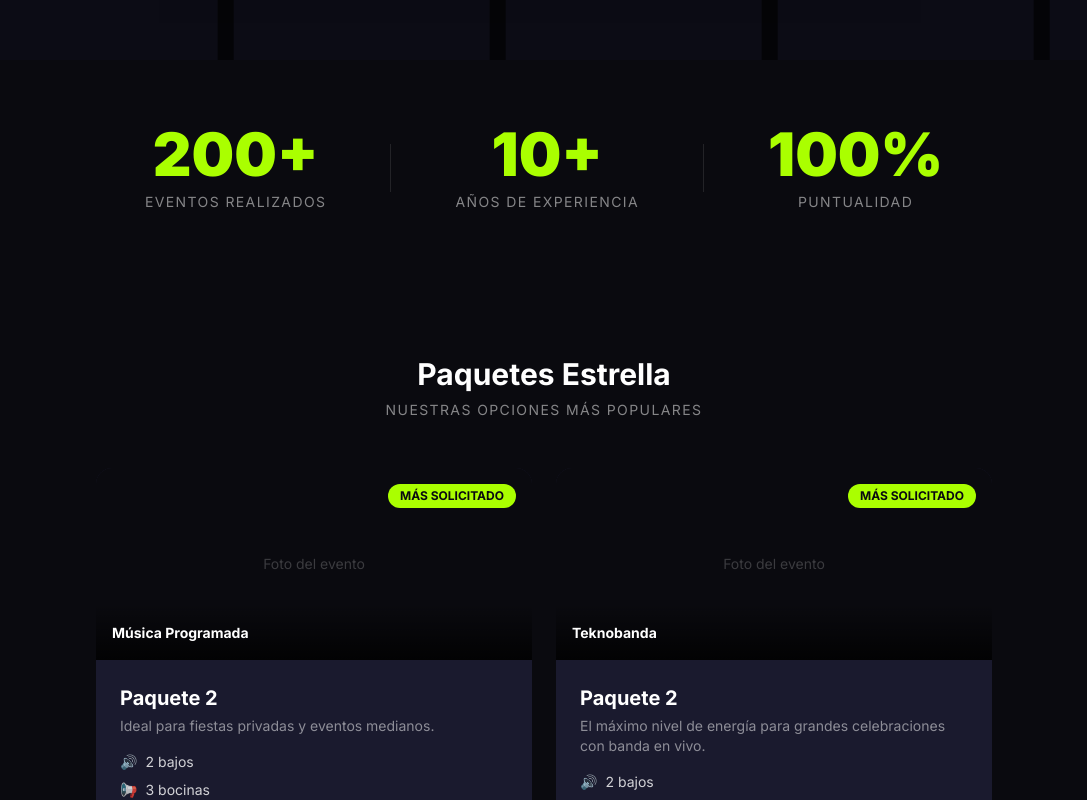
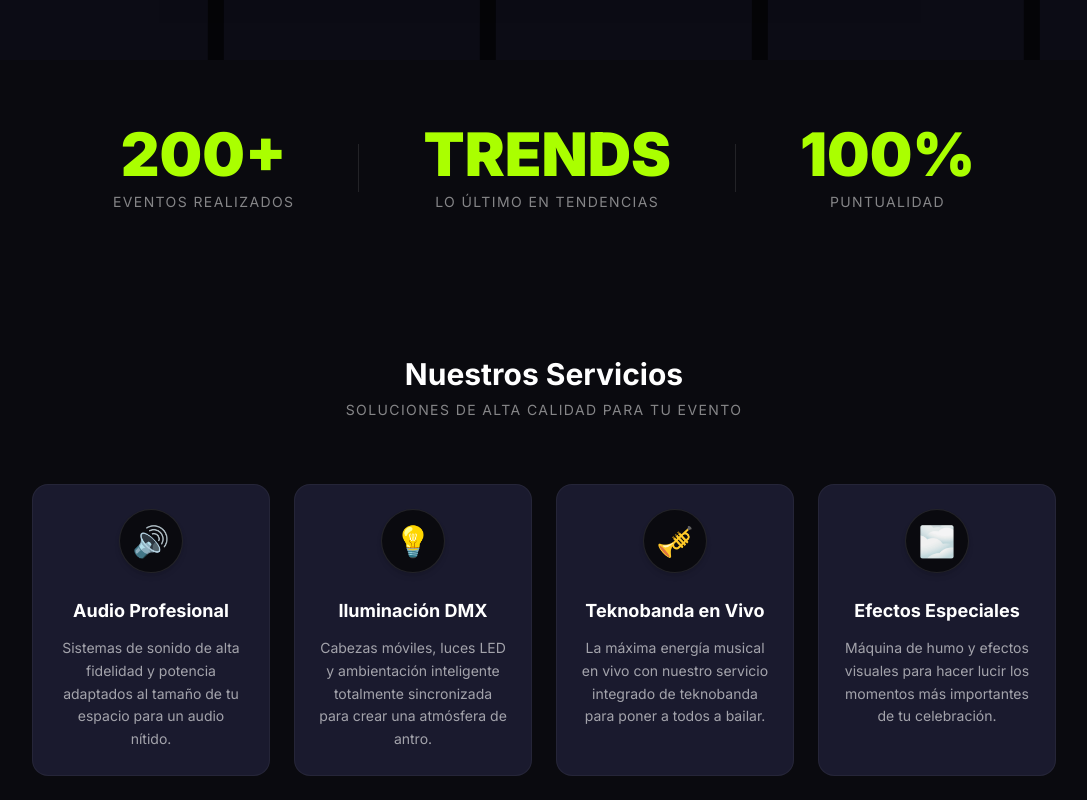
Before and after one commit to CodexAlG/rg-landing, a React (Vite) app: page / in a window 1280 px wide. Shown: the part 740-1540 px from the top of the page, without its empty margins (96-1183 px from the left). Built offline with nearby package versions, Linux system fonts and the light colour scheme.

Commit message:
feat: add Services component and integrate it into App; update Stats component text for clarity

```diff
--- a/src/App.tsx
+++ b/src/App.tsx
@@ -2,6 +2,7 @@ import { useState, useEffect } from 'react'
 import Navbar from './components/Navbar'
 import Hero from './components/Hero'
 import Stats from './components/Stats'
+import Services from './components/Services'
 import FeaturedPackages from './components/FeaturedPackages'
 import Testimonials from './components/Testimonials'
 import StickyFooter from './components/StickyFooter'
@@ -36,6 +37,19 @@ function App() {
           window.history.pushState({}, '', '/');
           setCurrentPath('/');
           window.scrollTo({ top: 0, behavior: 'smooth' });
+        } else if (text === 'Servicios' || href === '#services') {
+          e.preventDefault();
+          if (window.location.pathname !== '/') {
+            window.history.pushState({}, '', '/');
+            setCurrentPath('/');
+            setTimeout(() => {
+              const el = document.getElementById('services');
+              el?.scrollIntoView({ behavior: 'smooth' });
+            }, 100);
+          } else {
+            const el = document.getElementById('services');
+            el?.scrollIntoView({ behavior: 'smooth' });
+          }
         } else if (text === 'Testimonios' || href === '#testimonials') {
           e.preventDefault();
           if (window.location.pathname !== '/') {
@@ -66,6 +80,7 @@ function App() {
         <>
           <Hero />
           <Stats />
+          <Services />
           <FeaturedPackages />
           <Testimonials />
         </>
--- /dev/null
+++ b/src/components/Services.tsx
@@ -0,0 +1,63 @@
+const services = [
+  {
+    icon: '🔊',
+    title: 'Audio Profesional',
+    description: 'Sistemas de sonido de alta fidelidad y potencia adaptados al tamaño de tu espacio para un audio nítido.',
+  },
+  {
+    icon: '💡',
+    title: 'Iluminación DMX',
+    description: 'Cabezas móviles, luces LED y ambientación inteligente totalmente sincronizada para crear una atmósfera de antro.',
+  },
+  {
+    icon: '🎺',
+    title: 'Teknobanda en Vivo',
+    description: 'La máxima energía musical en vivo con nuestro servicio integrado de teknobanda para poner a todos a bailar.',
+  },
+  {
+    icon: '🌫️',
+    title: 'Efectos Especiales',
+    description: 'Máquina de humo y efectos visuales para hacer lucir los momentos más importantes de tu celebración.',
+  },
+];
+
+export default function Services() {
+  return (
+    <section id="services" className="bg-[#0A0A0F] py-20 px-4 w-full">
+      <div className="max-w-5xl mx-auto">
+        {/* Section Header */}
+        <div className="text-center mb-16">
+          <h2 className="text-white text-3xl font-bold">Nuestros Servicios</h2>
+          <p className="text-white/50 text-sm tracking-widest uppercase mt-2">
+            Soluciones de alta calidad para tu evento
+          </p>
+        </div>
+
+        {/* Services Grid */}
+        <div className="grid grid-cols-1 md:grid-cols-4 gap-6">
+          {services.map((service, idx) => (
+            <div
+              key={idx}
+              className="bg-[#1A1A2E] rounded-2xl p-6 border border-white/5 hover:border-[#AAFF00]/30 hover:-translate-y-2 transition-all duration-300 flex flex-col items-center text-center group"
+            >
+              {/* Icon Badge */}
+              <div className="w-16 h-16 rounded-full bg-[#0A0A0F] flex items-center justify-center text-3xl mb-6 shadow-md border border-white/10 group-hover:border-[#AAFF00]/50 transition-colors duration-300 select-none">
+                {service.icon}
+              </div>
+
+              {/* Title */}
+              <h3 className="text-white font-bold text-lg mb-3">
+                {service.title}
+              </h3>
+
+              {/* Description */}
+              <p className="text-white/60 text-sm leading-relaxed">
+                {service.description}
+              </p>
+            </div>
+          ))}
+        </div>
+      </div>
+    </section>
+  );
+}
--- a/src/components/Stats.tsx
+++ b/src/components/Stats.tsx
@@ -15,9 +15,9 @@ export default function Stats() {
 
         {/* Stat 2 */}
         <div className="flex flex-col items-center text-center">
-          <span className="text-[#AAFF00] text-6xl font-black">10+</span>
+          <span className="text-[#AAFF00] text-6xl font-black">TRENDS</span>
           <span className="text-white/50 text-sm tracking-widest uppercase mt-2">
-            Años de Experiencia
+            Lo último en tendencias
           </span>
         </div>
 
```
